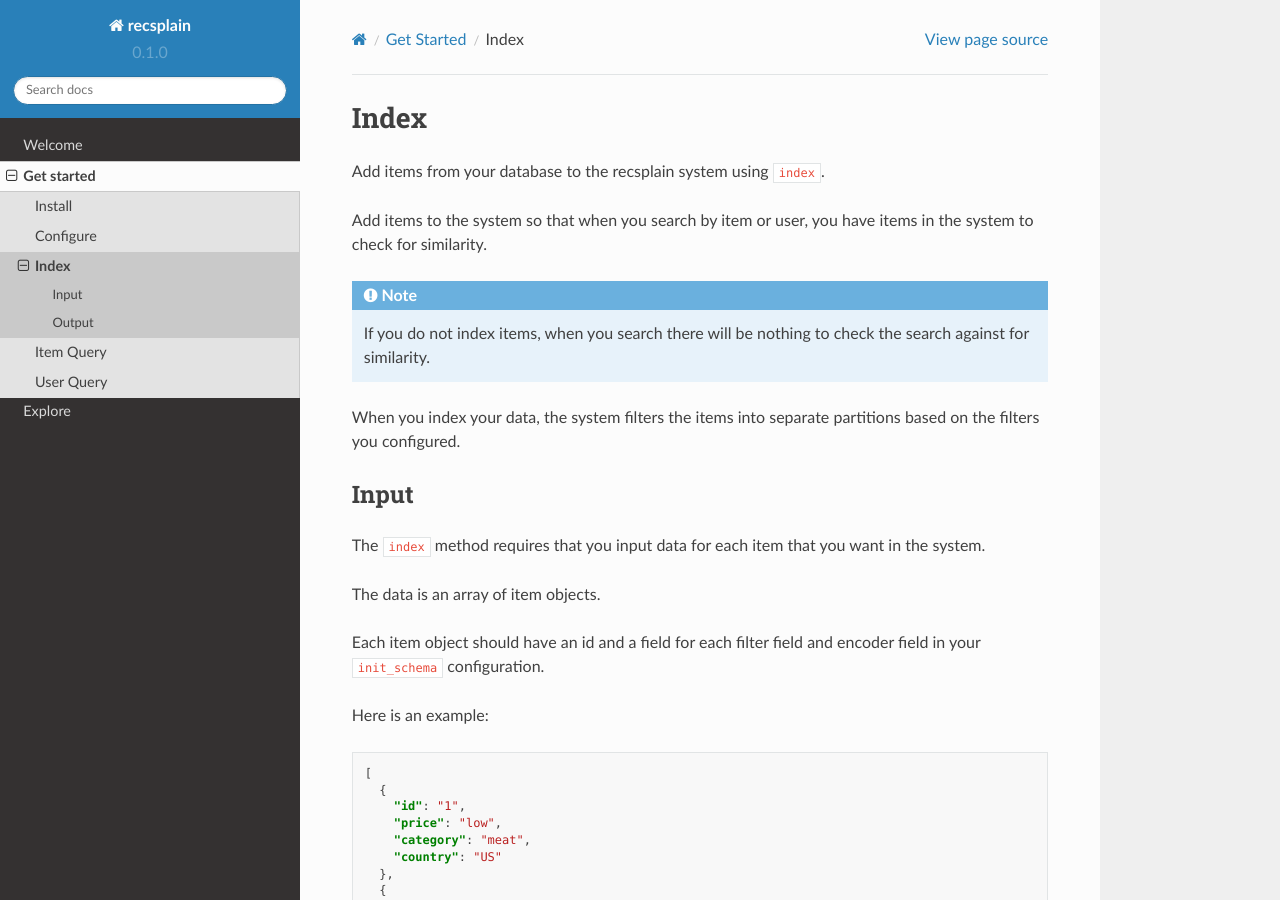
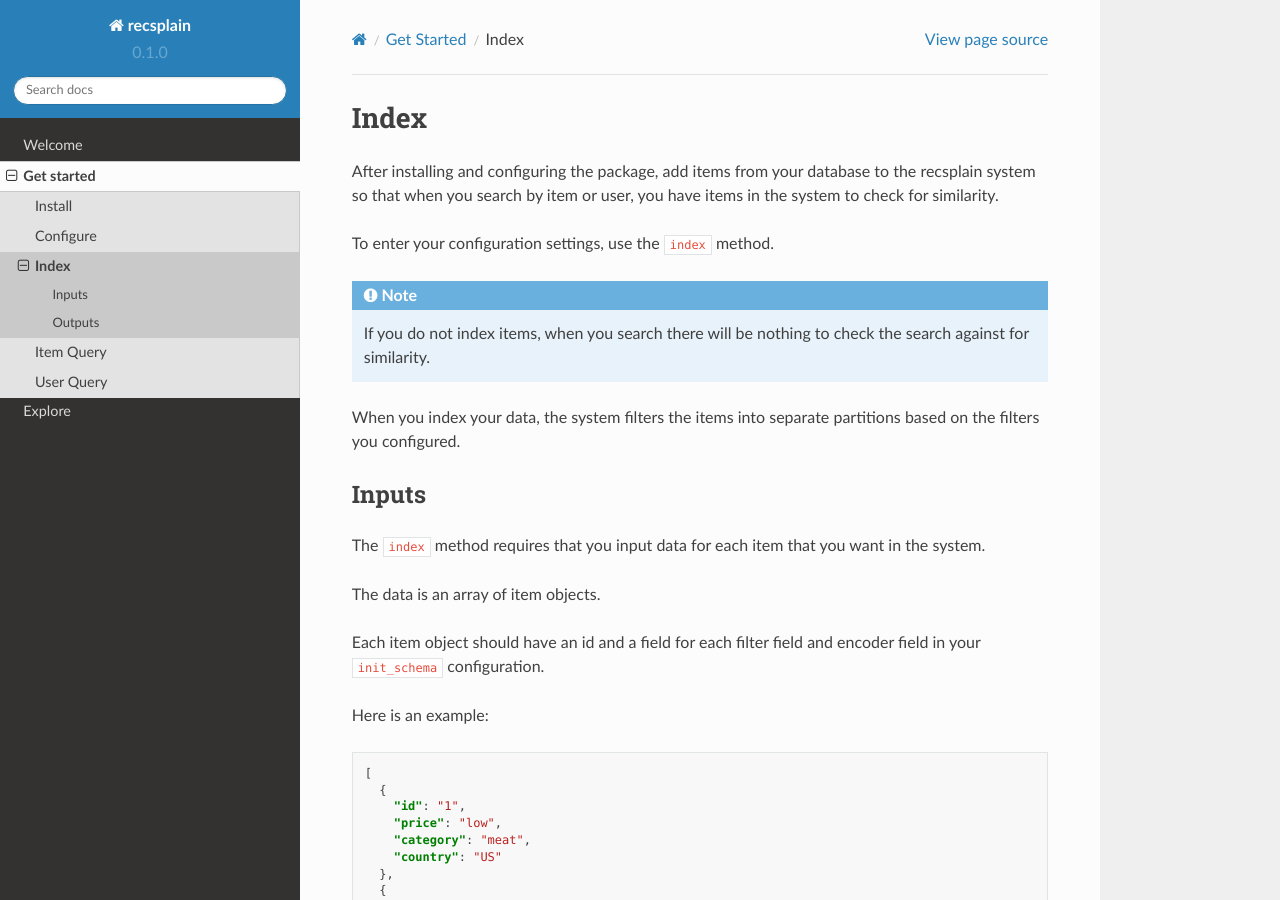
Before and after one commit to argmaxml/recsplain, a Sphinx documentation site: the page built from docs/source/data-index.rst, in a window 1280 px wide and 900 px high. Built offline with Sphinx 7.4.7 and the Read the Docs theme 2.0.0, drawn with Linux system fonts in a browser that asks for light colours; some of the changed text lies outside the part shown.

```diff
--- a/docs/source/data-index.rst
+++ b/docs/source/data-index.rst
@@ -1,16 +1,16 @@
 Index
 ===================
 
-Add items from your database to the recsplain system using ``index``.
+After installing and configuring the package, add items from your database to the recsplain system so that when you search by item or user, you have items in the system to check for similarity.
 
-Add items to the system so that when you search by item or user, you have items in the system to check for similarity.
+To enter your configuration settings, use the ``index`` method.
 
 .. note::
    If you do not index items, when you search there will be nothing to check the search against for similarity.
 
 When you index your data, the system filters the items into separate partitions based on the filters you configured.
 
-Input
+Inputs
 -------------------
 
 The ``index`` method requires that you input data for each item that you want in the system.
@@ -38,16 +38,16 @@ Also, notice in the example that the fields other than the id appear as either a
 
 Call the ``index`` method as many times as you want. Each time you call it, the data you send is added to the existing data without replacing the existing data.
 
-Output
+Outputs
 -------------------
 
 The ``index`` method returns the number of affected partitions.
 
 A partition is an affected partition if the system added the item to the partition.
 
-Here is an example of data to pass to the `index` method to add items to the system.
+Here is an example of a response from `index`.
 
-.. literalinclude:: index.json
+.. literalinclude:: data-index-response.json
   :language: JSON
 
 .. note::
```
Also changed, not shown: other parts of docs/source/data-index.rst (+1 -1 lines), docs/source/configuration.rst (+9 -8 lines), docs/source/how-it-works.rst (+20 -3 lines), docs/source/installation.rst (+6 -8 lines), docs/source/item-query.rst (+26 -5 lines), docs/source/data-index.json (renamed from docs/source/index.json).
